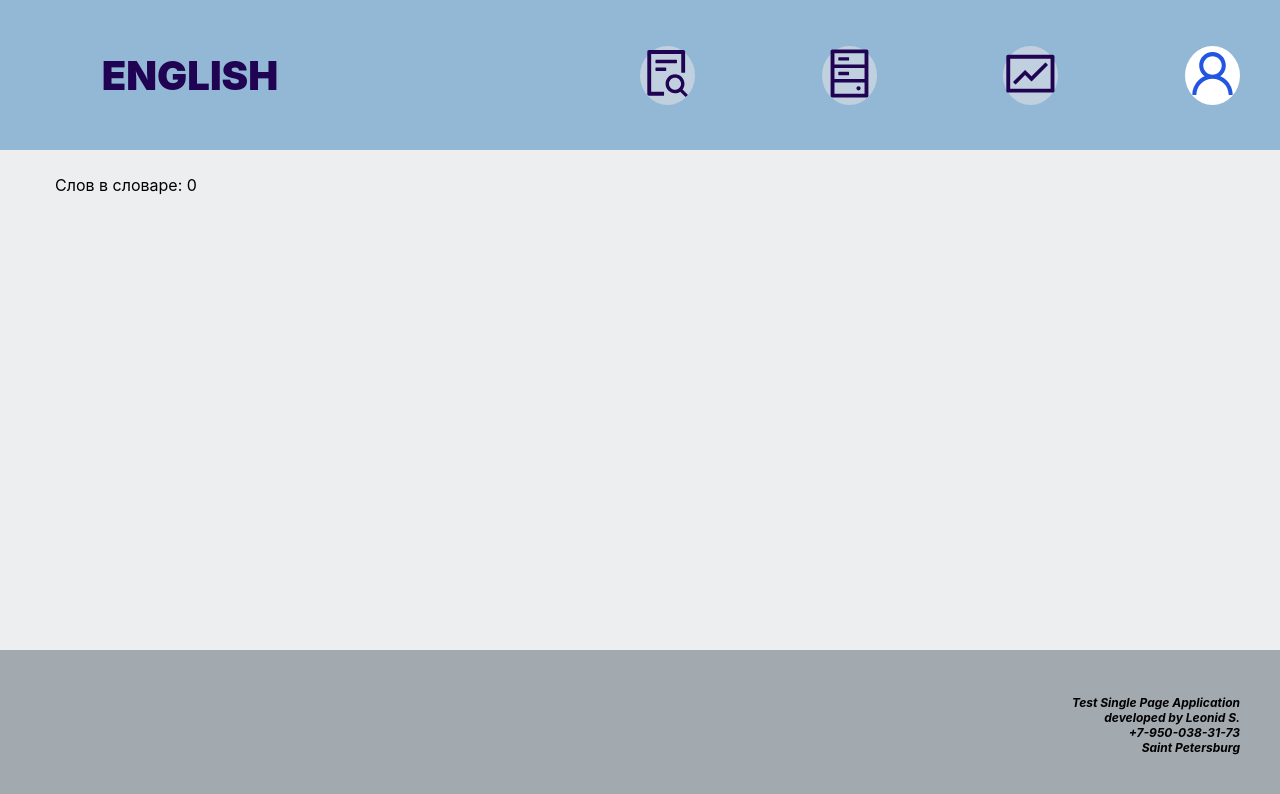
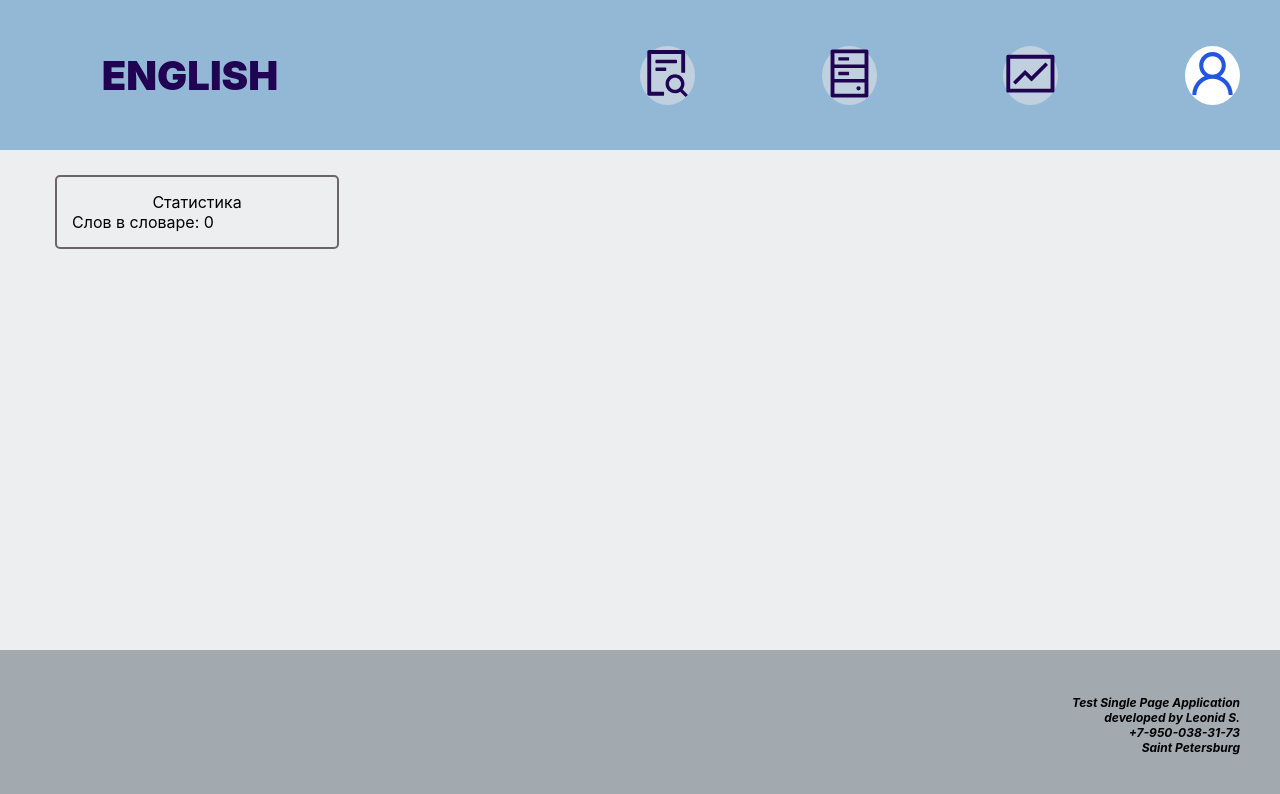
Before and after one commit to AlexCole999/first-project-eng, a React (Create React App) app: page /first-project-eng/profile in a window 1280 px wide. Shown: the top 794 px of the page. Built offline with nearby package versions, Linux system fonts and the light colour scheme; no server answers; the database is empty.

Commit message:
Profile component --->>> created initialization by useEffect

```diff
--- a/src/components/App/Dashboard/Profile/Profile.css
+++ b/src/components/App/Dashboard/Profile/Profile.css
@@ -1,3 +1,6 @@
 .Profile{
-  padding: 0;
+  padding: 15px;
+  width: 250px;
+  border:2px solid rgb(107, 102, 102);
+  border-radius: 5px;
 }
--- a/src/components/App/Dashboard/Profile/Profile.jsx
+++ b/src/components/App/Dashboard/Profile/Profile.jsx
@@ -3,9 +3,11 @@ import './Profile.css';
 import { collection, getDocs } from 'firebase/firestore';
 
 export default function Profile(props) {
+
   const initialState = 'загрузка...'
   const [state, setstate] = useState(initialState)
-  useEffect(getData)
+  useEffect(getData, [])
+
   function getData() {
     getDocs(collection(props.firebase, "users", "user", "appendedwords"))
       .then(x => {
@@ -14,6 +16,7 @@ export default function Profile(props) {
   }
   return (
     <div className="Profile">
+      <div style={{ display: 'flex', justifyContent: 'center' }}><div>Статистика</div></div>
       <div>Слов в словаре: {state}</div>
     </div>
   )
```
